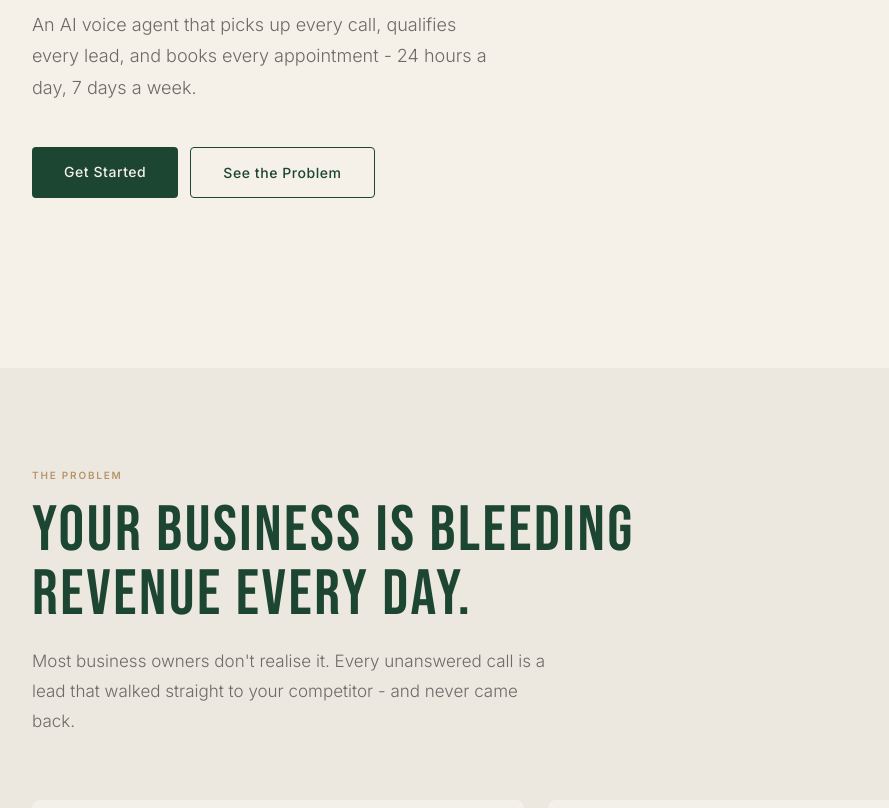
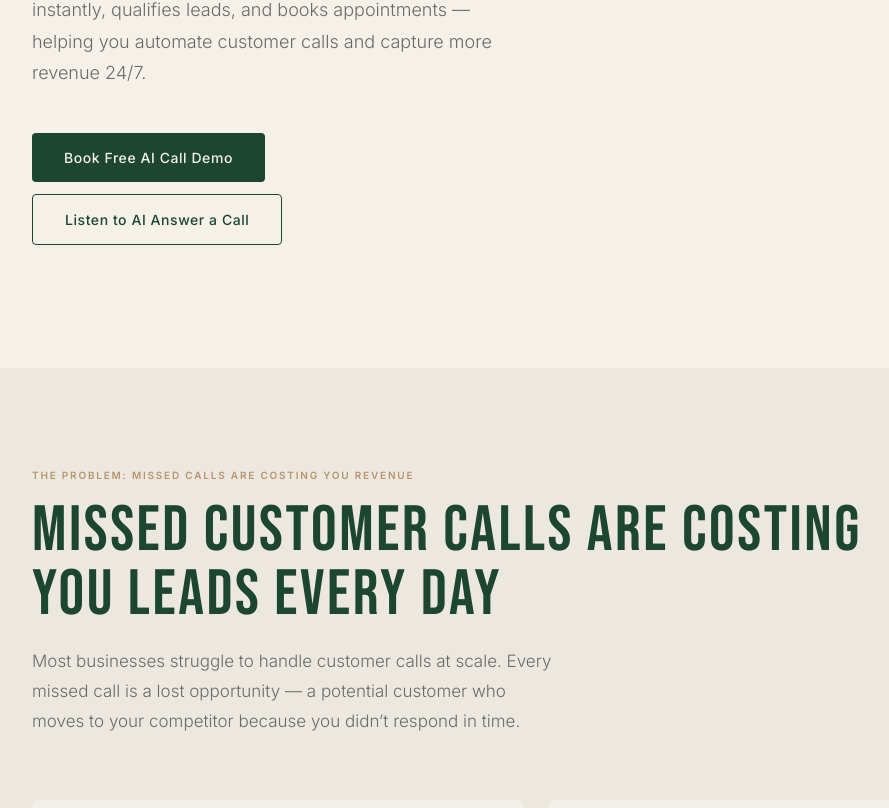
Before and after one commit to it1-geekonomy/SKADI, a Next.js app: page / in a window 1280 px wide. Shown: the part 532-1340 px from the top of the page, without its empty margins (104-993 px from the left). Built offline with nearby package versions, Linux system fonts and the light colour scheme.

Commit message:
changes of seo

```diff
--- a/components/Hero.tsx
+++ b/components/Hero.tsx
@@ -15,7 +15,7 @@ export default function Hero({ onGetStarted }: HeroProps) {
         {/* Badge */}
         <h1 className="animate-fade-up-1 inline-flex items-center gap-2 px-3.5 py-[7px] bg-[rgba(28,69,50,0.08)] border border-[rgba(28,69,50,0.18)] rounded-full text-[11px] font-medium text-forest tracking-[0.1em] uppercase mb-9">
           <div className="w-1.5 h-1.5 bg-forest rounded-full animate-pulse-dot" />
-          AI Voice Agent · Live 24/7
+          AI VOICE AGENT FOR BUSINESS · LIVE 24/7
         </h1>
 
         {/* Wordmark */}
@@ -30,8 +30,7 @@ export default function Hero({ onGetStarted }: HeroProps) {
 
         {/* Description */}
         <p className="animate-fade-up-3 text-[18px] text-mid leading-[1.75] font-light mb-11 max-w-[480px]">
-          An AI voice agent that picks up every call, qualifies every lead, and
-          books every appointment - 24 hours a day, 7 days a week.
+          Our AI call automation agent service answers every call instantly, qualifies leads, and books appointments — helping you automate customer calls and capture more revenue 24/7.
         </p>
 
         {/* Actions */}
@@ -40,13 +39,13 @@ export default function Hero({ onGetStarted }: HeroProps) {
             href="#pricing"
             className="px-8 py-3.5 bg-forest text-parchment rounded text-[14px] font-medium tracking-[0.04em] transition-all duration-200 hover:bg-canopy hover:-translate-y-px"
           >
-            Get Started
+            Book Free AI Call Demo
           </Link>
           <Link
             href="#problem"
             className="px-8 py-3.5 bg-transparent text-forest border border-[1.5px] border-forest rounded text-[14px] font-medium tracking-[0.04em] no-underline transition-all duration-200 hover:bg-forest hover:text-parchment"
           >
-            See the Problem
+            Listen to AI Answer a Call
           </Link>
         </div>
       </div>
--- a/components/Problem.tsx
+++ b/components/Problem.tsx
@@ -35,16 +35,15 @@ export default function Problem() {
     <div className="bg-parchment-dark" id="problem">
       <div className="max-w-[1120px] mx-auto px-6 md:px-14 py-[100px]">
         <p className="text-[10px] font-semibold tracking-[0.18em] uppercase text-gold mb-4">
-          The problem
+          THE PROBLEM: MISSED CALLS ARE COSTING YOU REVENUE
         </p>
         <h2 className="font-bebas text-[clamp(44px,5vw,64px)] leading-none tracking-[0.04em] text-forest mb-5">
-          Your business is bleeding
+          Missed Customer Calls Are Costing
           <br />
-          revenue every day.
+          You Leads Every Day
         </h2>
         <p className="text-[17px] text-mid leading-[1.75] font-light max-w-[520px]">
-          Most business owners don&apos;t realise it. Every unanswered call is a lead
-          that walked straight to your competitor - and never came back.
+          Most businesses struggle to handle customer calls at scale. Every missed call is a lost opportunity — a potential customer who moves to your competitor because you didn’t respond in time.
         </p>
 
         <div className="mt-16">
--- a/components/ROICalculator.tsx
+++ b/components/ROICalculator.tsx
@@ -21,18 +21,17 @@ export default function ROICalculator() {
     <div className="bg-forest" id="roi">
       <div className="max-w-[1120px] mx-auto px-6 md:px-14 py-[100px]">
         <p className="text-[10px] font-semibold tracking-[0.18em] uppercase text-gold mb-4">
-          ROI Calculator
+          Calculate Your AI Call Agent Automation ROI
         </p>
 
         <div className="grid grid-cols-1 lg:grid-cols-2 gap-10 items-start mb-10">
           {/* Heading Section - Left */}
           <div>
             <h2 className="font-bebas text-[clamp(44px,5vw,64px)] leading-none tracking-[0.04em] text-parchment mb-4">
-              See what missed calls are costing you.
+              Calculate How Much Revenue You’re Losing from Missed Calls
             </h2>
             <p className="text-[16px] text-[rgba(245,240,232,0.45)] font-light max-w-[480px] leading-[1.7] mb-10">
-              Move the sliders to match your business. See your real numbers
-              instantly.
+               Estimate how many leads you lose every month due to missed customer calls and how much revenue you can recover with an AI voice agent.
             </p>
 
             {/* Sliders */}
@@ -93,19 +92,19 @@ export default function ROICalculator() {
           <div className="bg-[rgba(245,240,232,0.05)] border border-[rgba(245,240,232,0.08)] rounded-xl p-10 flex flex-col gap-7 order-2">
             {[
               {
-                label: "Leads lost per month",
+                label: "Leads Lost from Missed Calls (Per Month)",
                 value: leadsLost + " leads",
                 highlight: false,
                 sub: "calls slipping through without Skadi",
               },
               {
-                label: "Revenue lost per month",
+                label: "Estimated Revenue Lost from Unanswered Calls",
                 value: formatMoney(revLost),
                 highlight: false,
                 sub: "deals that never happen",
               },
               {
-                label: "Revenue recovered with Skadi",
+                label: "Revenue You Can Recover with AI Call Automation",
                 value: formatMoney(revRecovered) + "/mo",
                 highlight: true,
                 sub: "additional monthly revenue",
```
